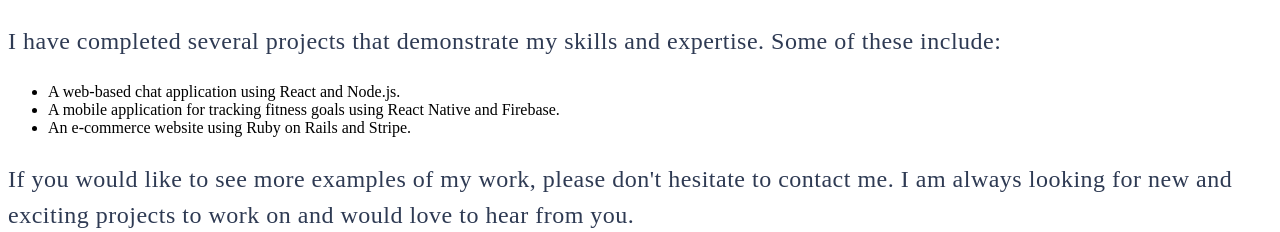
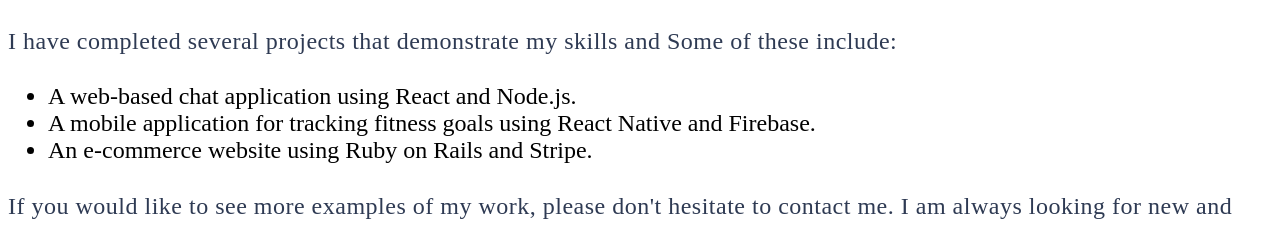
Before and after one commit to Mounika-2013/Flexbox, a plain HTML site: page Index.html in a window 1280 px wide. Shown: the part 718-950 px from the top of the page. Drawn offline with Linux system fonts and the light colour scheme.

Commit message:
Final-commit

```diff
--- a/Index.html
+++ b/Index.html
@@ -47,19 +47,21 @@
     <div class="projects">
         <div class="para">
             <h1>Projects</h1>
-            <p>I have completed several projects that demonstrate my skills and expertise. Some of these include:</p>
-            <ul>
+            <p>I have completed several projects that demonstrate my skills and <expertise class="">
+                    <n></n>Some of these include:</p>
+            <ul style="font-size: 24px;">
                 <li>A web-based chat application using React and Node.js. </li>
                 <li>A mobile application for tracking fitness goals using React Native and Firebase.</li>
                 <li>An e-commerce website using Ruby on Rails and Stripe.</li>
             </ul>
-            <p>If you would like to see more examples of my work, please don't hesitate to contact me. I am always
-                looking
-                for new and exciting projects to work on and would love to hear from you.</p>
+            <p>If you would like to see more examples of my work, please don't hesitate to contact me. <expertise
+                    class="">
+                    <n></n> I am always looking for new and exciting projects to work on and would love to hear from
+                    you.</p>
             <p>Thank you for visiting my portfolio website</p>
         </div>
 
-        <div class="frame-img"><img src="./frame.png"></div>
+        <div class="frame-img"><img src="./frame.png" style="size: 5%;"></div>
     </div>
     <footer id="container">
         <nav>
```
